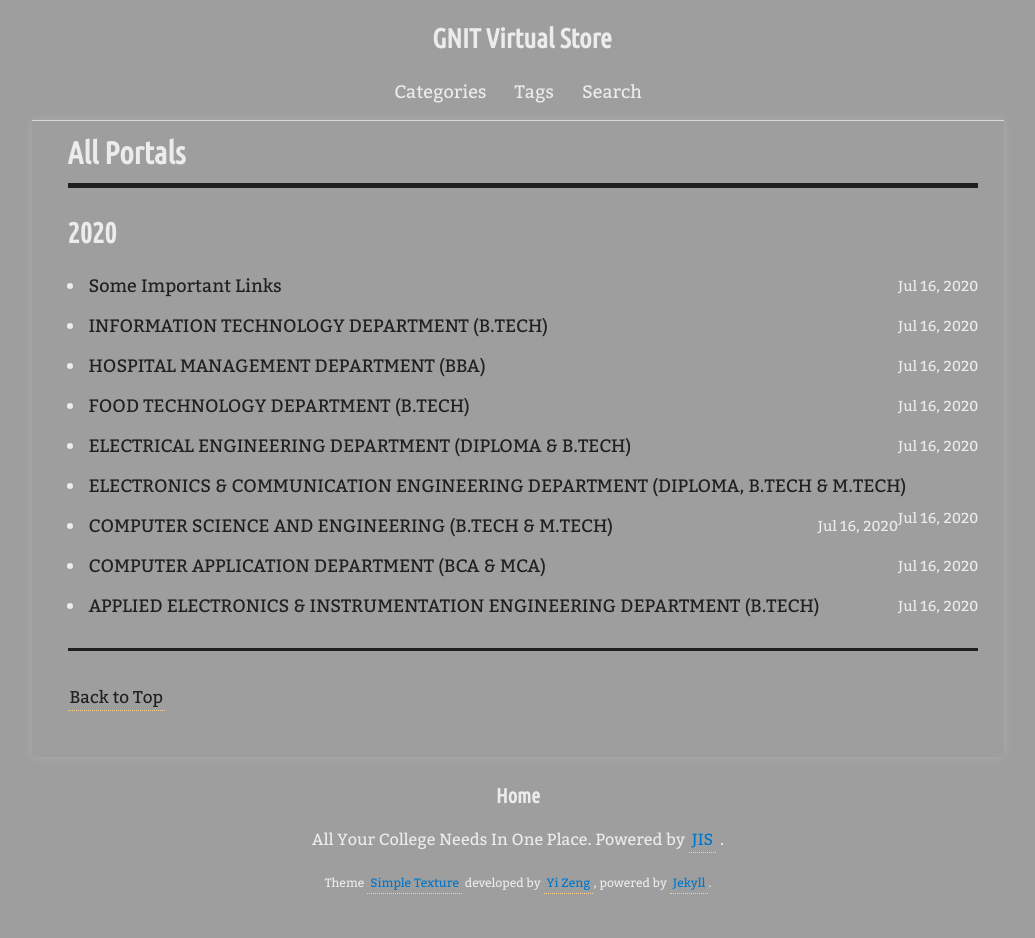
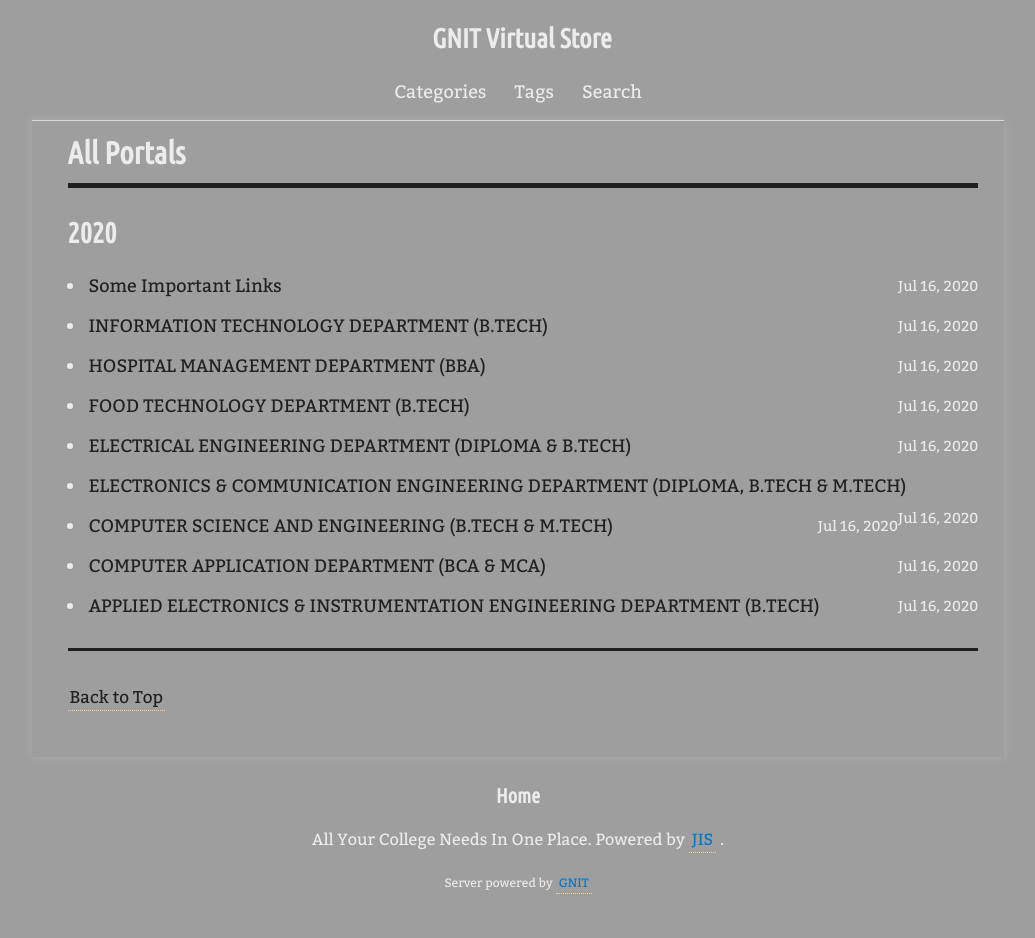
Before and after one commit to VirtualStoreGNIT/kwutgowiskje, a Jekyll site: the page built from blog/index.html, in a window 1280 px wide. Shown: the whole page, without its empty margins (122-1157 px from the left). Built offline with Jekyll 4.4.1, drawn with Linux system fonts in a browser that asks for light colours; comment, search, counter and statistics services are not loaded.

Commit message:
8:27, July 16th 2020

```diff
--- a/_data/i18n.yml
+++ b/_data/i18n.yml
@@ -25,7 +25,7 @@
   show_comments: 'Show Comments'
   show_license: 'Show License'
   tags: 'Tags'
-  theme_info: '<p><small>Theme <a href="https://github.com/yizeng/jekyll-theme-simple-texture" target="_blank">Simple Texture</a> developed by <a href="https://yizeng.me" target="_blank">Yi Zeng</a>, powered by <a href="https://jekyllrb.com/" target="_blank">Jekyll</a>.</small></p>'
+  theme_info: '<p><small>Server powered by <a href="https://gnit.ac.in" target="_blank">GNIT</a></small></p>'
   view: 'View'
 en-us:
   <<: *en
```
